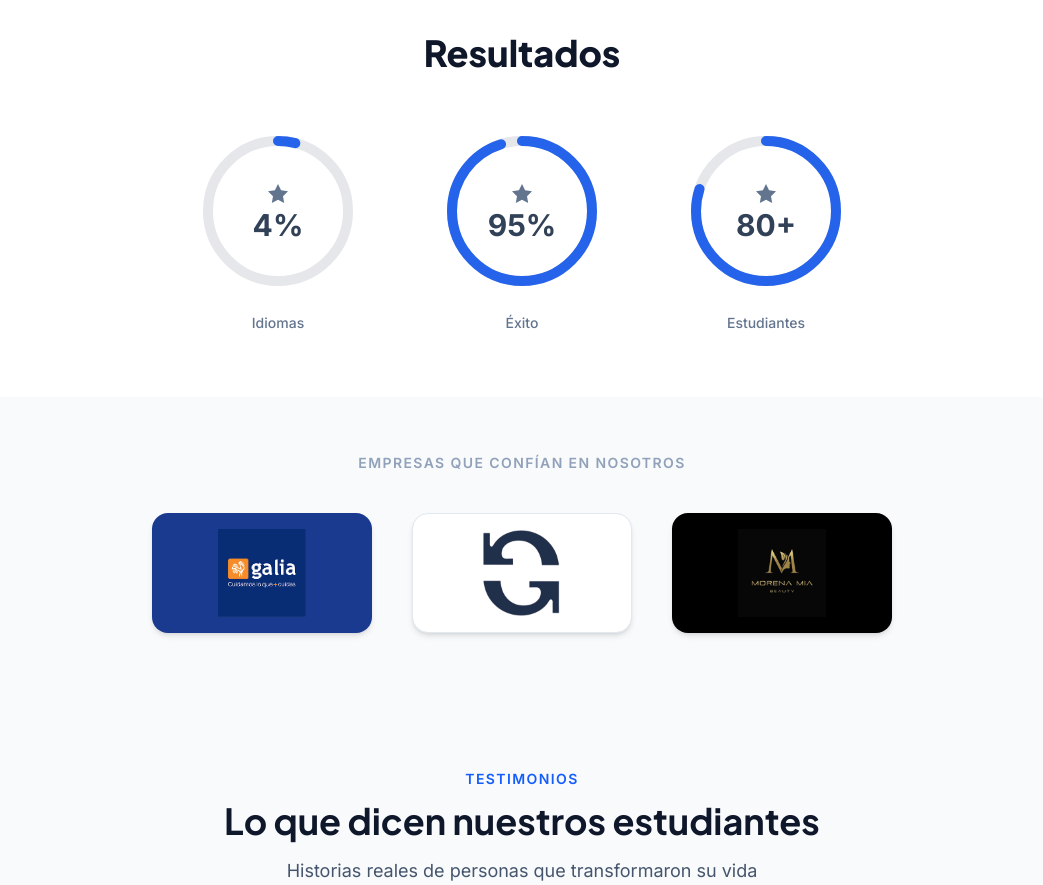
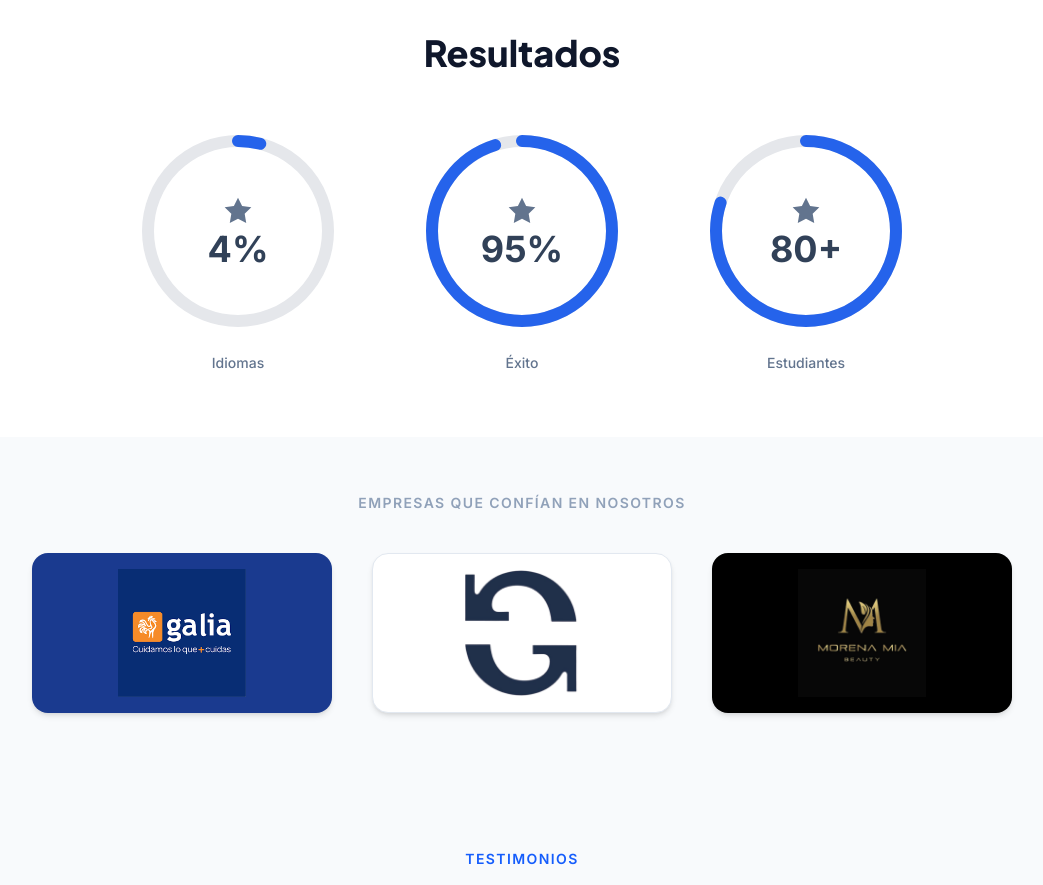
Before and after one commit to icertificationacademy-hub/ica-languages, a Next.js app: page / in a window 1280 px wide. Shown: the part 3200-4085 px from the top of the page, without its empty margins (118-1161 px from the left). Built offline with nearby package versions, Linux system fonts and the light colour scheme.

Commit message:
feat: bigger circles 220px and bigger partner logos 300x160px

```diff
--- a/src/components/sections/PartnersSection.tsx
+++ b/src/components/sections/PartnersSection.tsx
@@ -36,8 +36,8 @@ export default function PartnersSection() {
               }`}
               style={{
                 backgroundColor: p.bg,
-                width: "220px",
-                height: "120px",
+                width: "300px",
+                height: "160px",
               }}
             >
               <Image
--- a/src/components/sections/StatsSection.tsx
+++ b/src/components/sections/StatsSection.tsx
@@ -24,7 +24,7 @@ function CircularProgress({
   const [count, setCount] = useState(0);
   const [progress, setProgress] = useState(0);
 
-  const radius = 70;
+  const radius = 90;
   const circumference = 2 * Math.PI * radius;
   const strokeDashoffset = circumference - (progress / 100) * circumference;
 
@@ -49,40 +49,27 @@ function CircularProgress({
     <div className="flex flex-col items-center gap-3">
       {/* Círculo SVG */}
       <div className="relative">
-        <svg width="180" height="180" viewBox="0 0 180 180">
+        <svg width="220" height="220" viewBox="0 0 220 220">
           {/* Círculo de fondo (gris) */}
-          <circle
-            cx="90"
-            cy="90"
-            r={radius}
-            fill="none"
-            stroke="#e5e7eb"
-            strokeWidth="10"
-          />
+          <circle cx="110" cy="110" r={radius} fill="none" stroke="#e5e7eb" strokeWidth="12" />
           {/* Círculo de progreso (azul) */}
           <circle
-            cx="90"
-            cy="90"
-            r={radius}
-            fill="none"
-            stroke="#2563eb"
-            strokeWidth="10"
+            cx="110" cy="110" r={radius}
+            fill="none" stroke="#2563eb" strokeWidth="12"
             strokeLinecap="round"
             strokeDasharray={circumference}
             strokeDashoffset={strokeDashoffset}
-            transform="rotate(-90 90 90)"
+            transform="rotate(-90 110 110)"
             style={{ transition: "stroke-dashoffset 0.05s linear" }}
           />
         </svg>
 
         {/* Contenido interior */}
         <div className="absolute inset-0 flex flex-col items-center justify-center gap-1">
-          {/* Estrella */}
-          <svg className="w-6 h-6 text-slate-500 fill-slate-500" viewBox="0 0 24 24">
+          <svg className="w-8 h-8 fill-slate-500" viewBox="0 0 24 24">
             <path d="M12 2l3.09 6.26L22 9.27l-5 4.87 1.18 6.88L12 17.77l-6.18 3.25L7 14.14 2 9.27l6.91-1.01L12 2z" />
           </svg>
-          {/* Número animado */}
-          <span className="text-3xl font-bold text-slate-700 leading-none">
+          <span className="text-4xl font-bold text-slate-700 leading-none">
             {count}{suffix}
           </span>
         </div>
```
